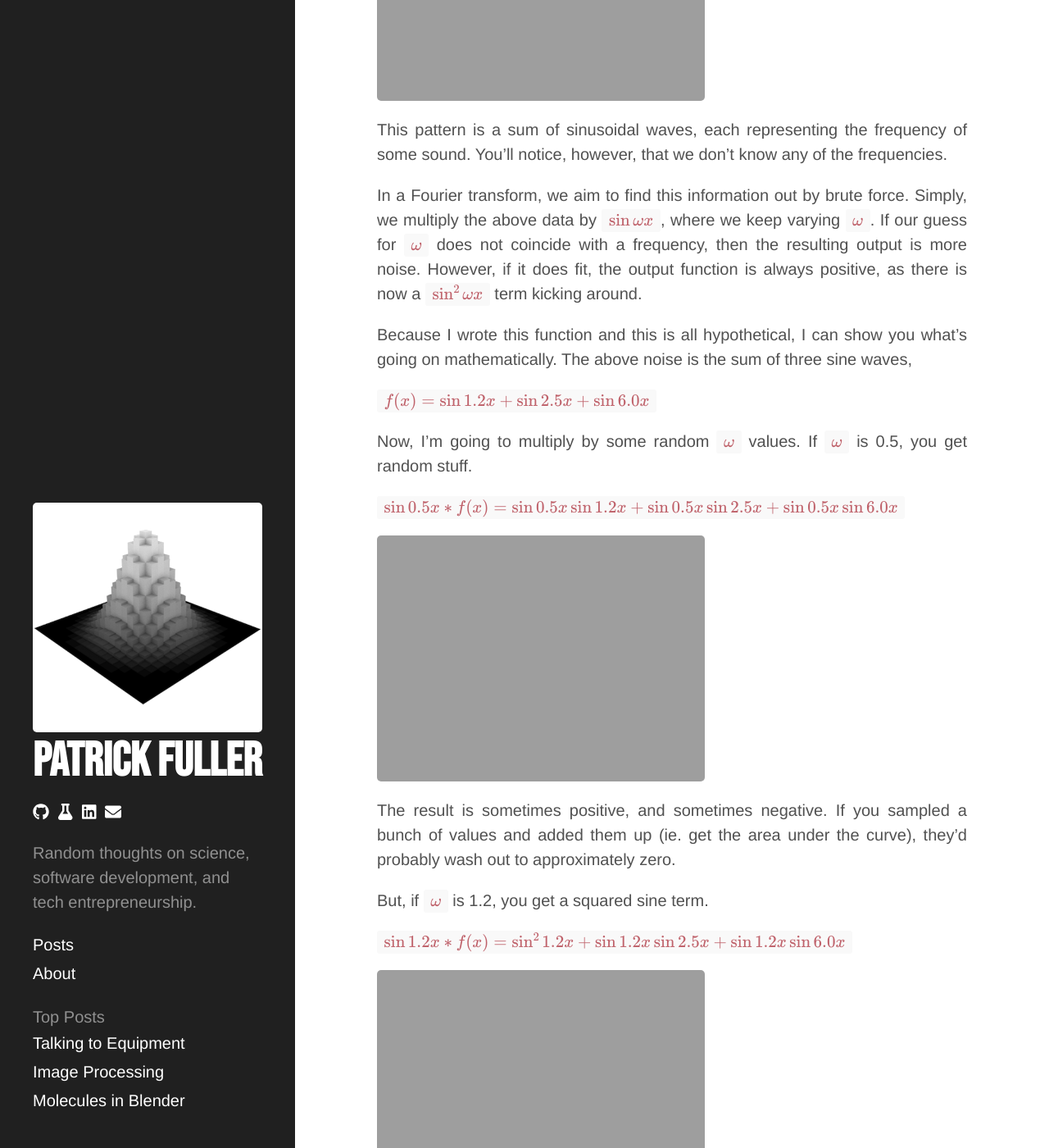
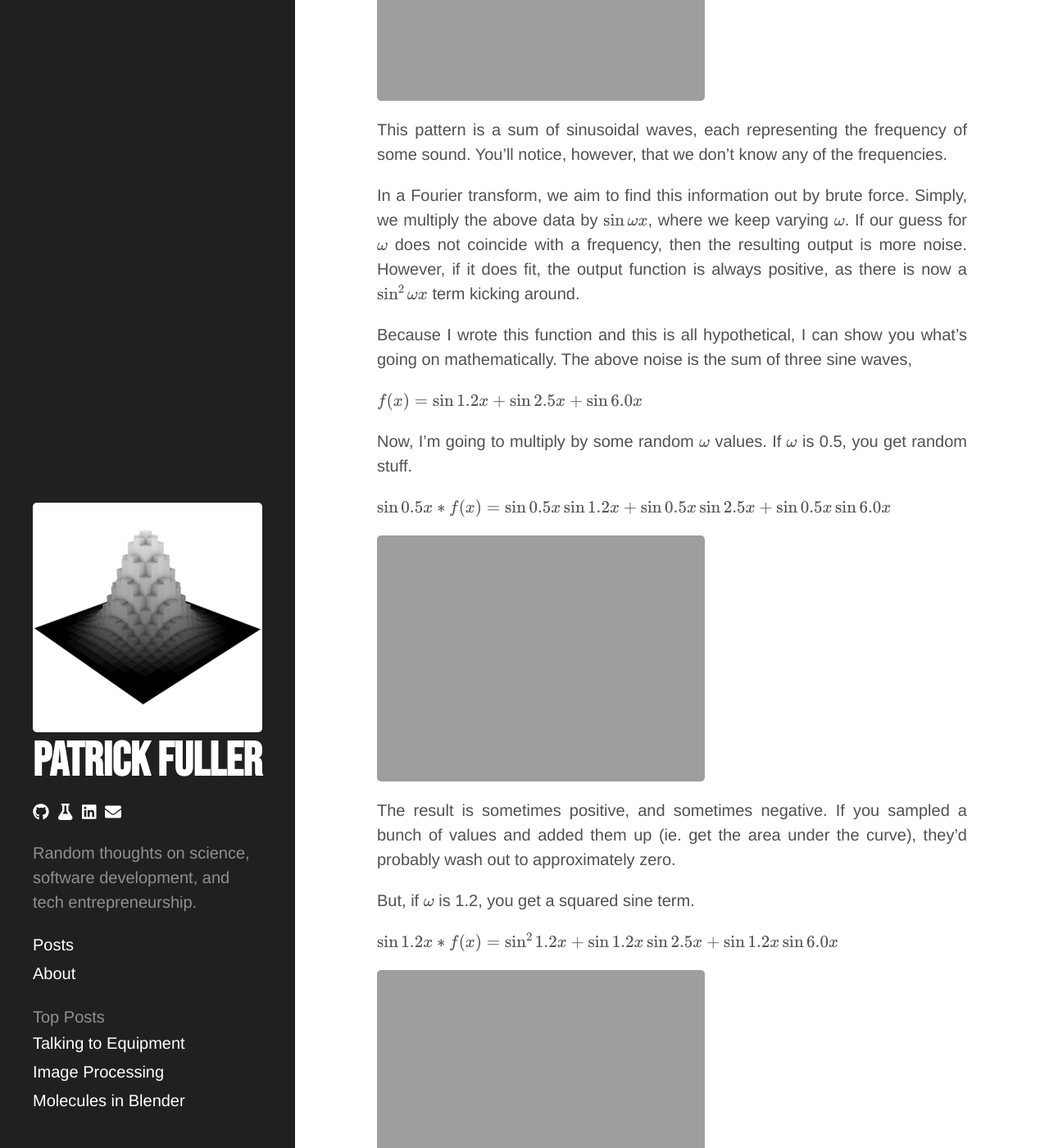
Before and after one commit to patrickfuller/patrickfuller.github.io, a Jekyll site: the page built from _posts/2012-11-27-fourier-frequency-analysis-image-processing-for-scientists-and-engineers-part-5.md, in a window 1280 px wide and 1400 px high, scrolled down 627 px. Shown: the whole window at 82% size. Built offline with Jekyll 4.4.1, drawn with Linux system fonts in a browser that asks for light colours; formulas are drawn with MathJax 3; comment, search, counter and statistics services are not loaded.

Commit message:
Add back plain formatting on inline code
Avoiding this affects LaTeX math and does not look good.

```diff
--- a/assets/css/custom.css
+++ b/assets/css/custom.css
@@ -97,6 +97,12 @@
   }
 }
 
+/* Remove spacing and weird theme coloring around inline code and math. */
+code {
+  color: inherit;
+  background: none;
+  padding: 0;
+}
 /* Horizontal scroll long code lines. From https://stackoverflow.com/a/23393920 */
 .highlight pre {
   overflow-x: auto;
```
